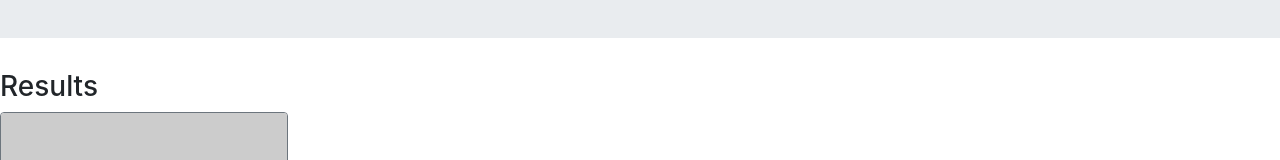
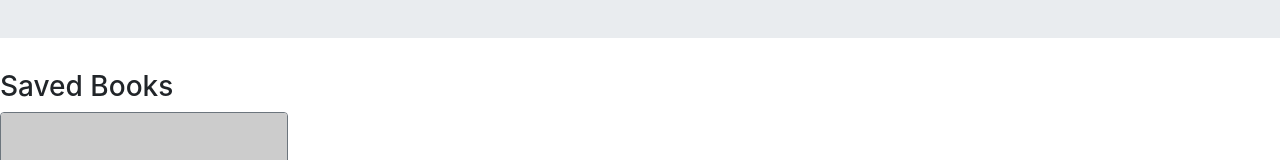
Before and after one commit to jlato89/VandyBoot_GoogleBooksSearch, a React (Create React App) app in the folder client/: page /saved in a window 1280 px wide. Shown: the part 267-427 px from the top of the page. Built offline with nearby package versions, Linux system fonts and the light colour scheme; the HTML template or start-up script is replaced by a standard one.

Commit message:
renamed h3 header

```diff
--- a/client/src/components/booksSaved/SavedContainer.js
+++ b/client/src/components/booksSaved/SavedContainer.js
@@ -3,7 +3,7 @@ import React from 'react'
 const ResultsContainer = () => {
    return (
       <div>
-         <h3>Results</h3>
+         <h3>Saved Books</h3>
       </div>
    )
 }
```
